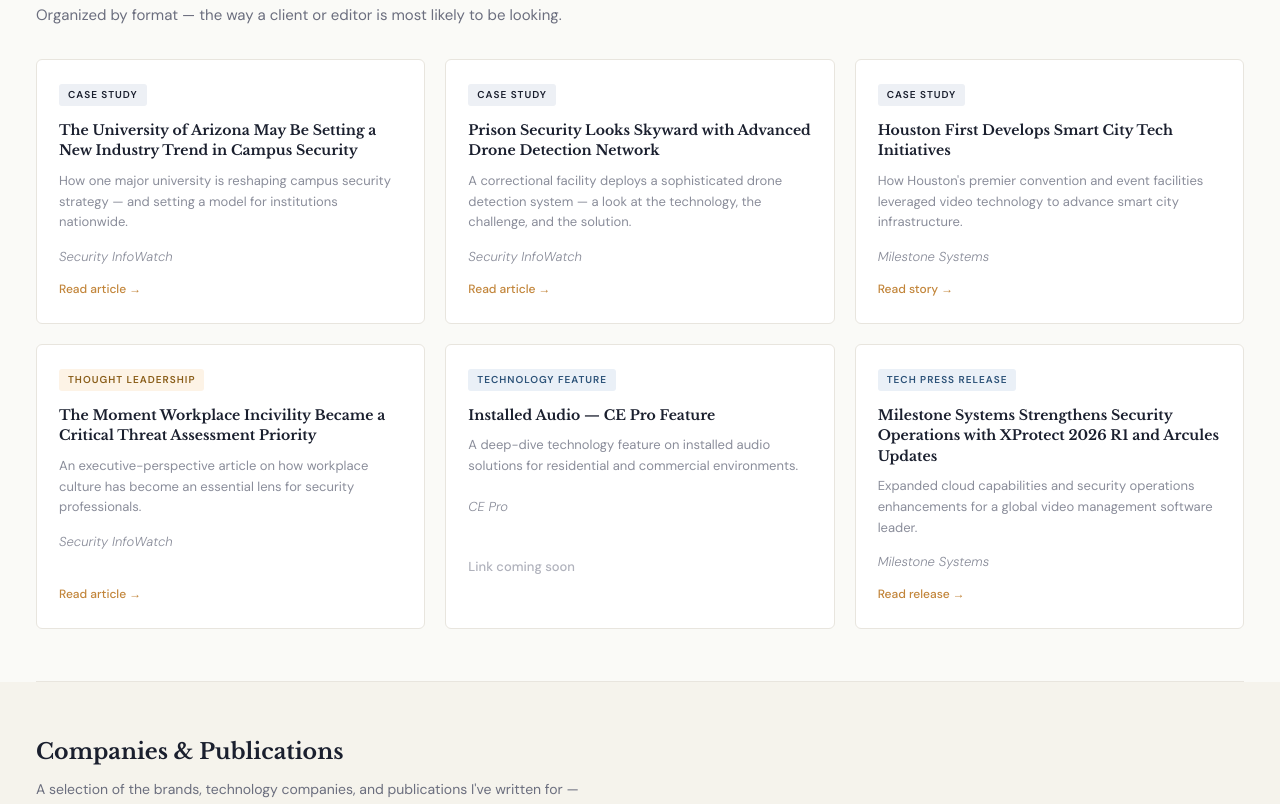
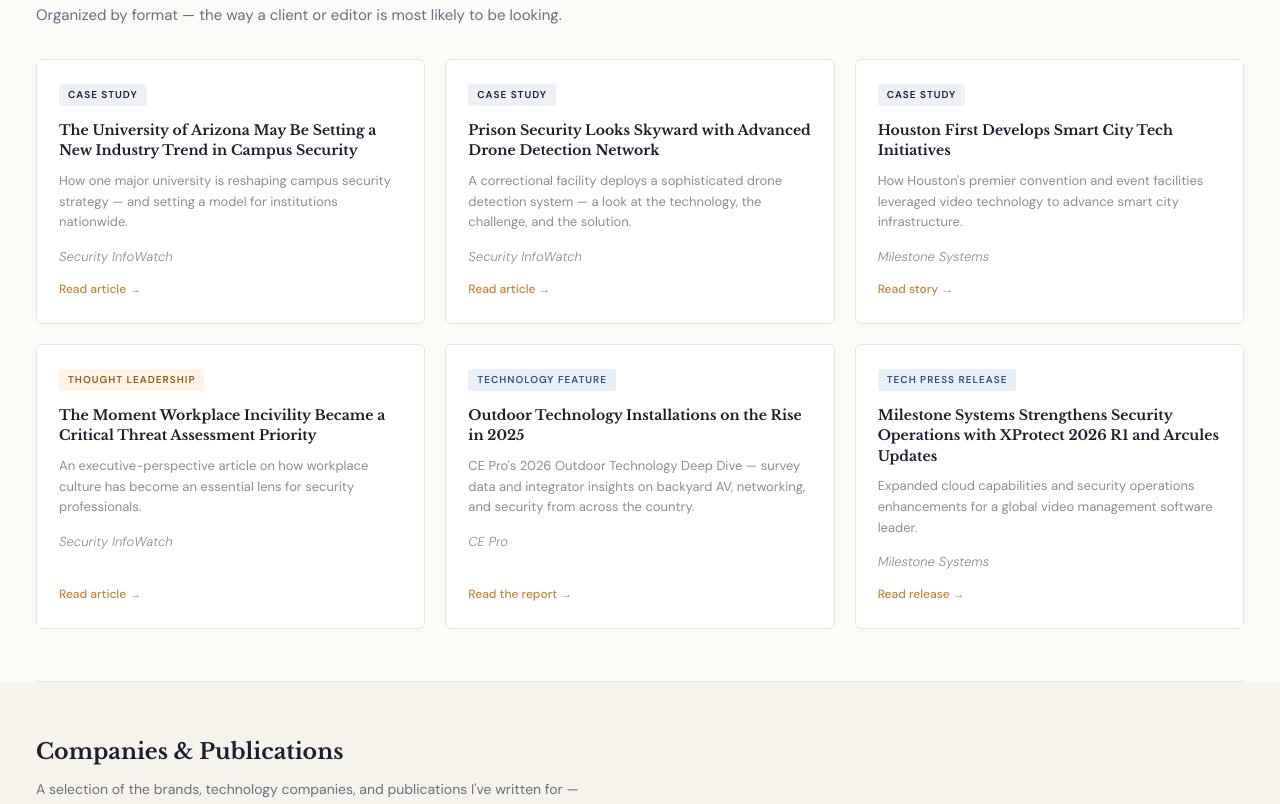
Before and after one commit to howardlcarder/howardlcarder.github.io, a plain HTML site: page work.html in a window 1280 px wide. Shown: the part 482-1286 px from the top of the page. Drawn offline with nearby package versions, Linux system fonts and the light colour scheme.

Commit message:
Add files via upload

```diff
--- a/work.html
+++ b/work.html
@@ -124,10 +124,10 @@
 
       <div class="hc-sample">
         <span class="hc-sample-tag hc-tag-tech">Technology Feature</span>
-        <h4>Installed Audio — CE Pro Feature</h4>
-        <p>A deep-dive technology feature on installed audio solutions for residential and commercial environments.</p>
+        <h4>Outdoor Technology Installations on the Rise in 2025</h4>
+        <p>CE Pro's 2026 Outdoor Technology Deep Dive — survey data and integrator insights on backyard AV, networking, and security from across the country.</p>
         <p class="hc-sample-pub">CE Pro</p>
-        <p class="hc-read-link" style="color:#b0b2bc; cursor:default; pointer-events:none;">Link coming soon</p>
+        <a class="hc-read-link" href="CEP26_Download_OutdoorTech_DeepDive__1_.pdf" target="_blank">Read the report →</a>
       </div>
 
       <div class="hc-sample">
```
